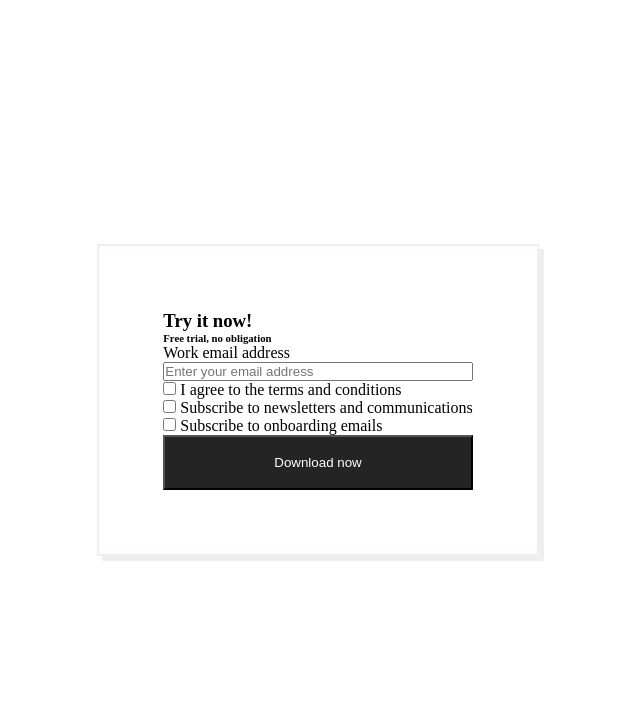
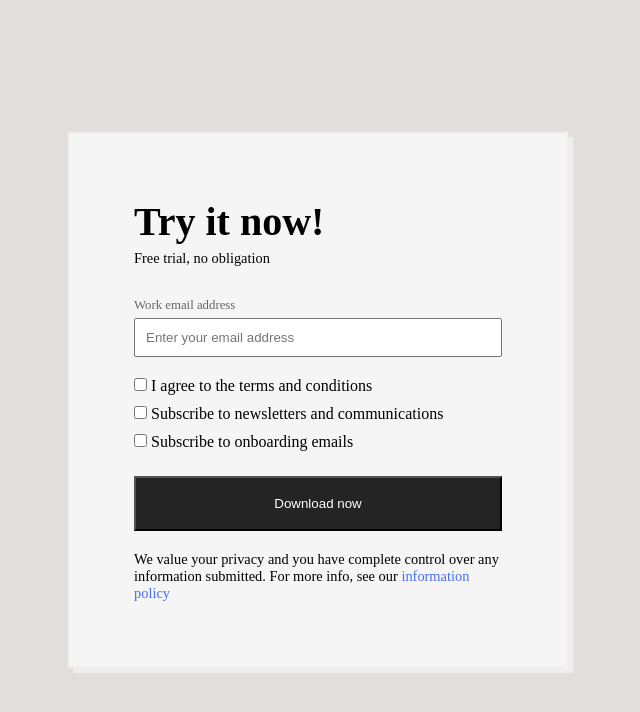
Before and after one commit to muhsinkamil/svelte-subscription, a Svelte app: page / in a window 1280 px wide. Shown: the top 712 px of the page, without its empty margins (322-962 px from the left). Built offline with nearby package versions, Linux system fonts and the light colour scheme.

Commit message:
Add styles to form and policy link

```diff
--- a/src/App.svelte
+++ b/src/App.svelte
@@ -19,8 +19,10 @@
 
 <main>
 	<div class="layout_card">
+		<div class="headings_wrapper">
 			<Headings heading="Try it now!"/>
-		<h6>Free trial, no obligation</h6>
+			<h6 class="sub_heading">Free trial, no obligation</h6>
+		</div>
 
 		<InputWithLabel
 			label="Work email address"
@@ -28,14 +30,21 @@
 			name="email"
 		/>
 
+		<div class="options_container">
 			{#each options as { label, name } (label)}
 			<CheckboxWithLabel
 				{label}
 				{name}
 			/>
 			{/each}
+		</div>
 
 		<Button label="Download now"></Button>
+
+		<p class="paragraph_privacy">
+			We value your privacy and you have complete control over any information submitted.
+			For more info, see our <a href="/" class="links">information policy</a>
+		</p>
 	</div>
 </main>
 
@@ -45,12 +54,40 @@
 		display: flex;
 		justify-content: center;
 		align-items: center;
+		background-color: rgb(226, 222, 222);
 	}
 	.layout_card {
 		display: flex;
 		padding: 5%;
 		flex-direction: column;
+		background-color: rgb(245, 245, 245);
 		border: 2px solid rgb(243, 237, 237);
 		box-shadow: 5px 5px rgb(238, 238, 238);
+		max-width: 500px;
+	}
+
+	.sub_heading {
+		font-size: 0.9em;
+		font-weight: 200;
+	}
+
+	.headings_wrapper {
+		padding: 0 0 1rem 0;
+	}
+
+	.options_container {
+		padding: 5px 0 20px 0;
+		display: flex;
+		flex-direction: column;
+	}
+
+	.paragraph_privacy {
+		font-size: 0.9em;
+		padding: 20px 0 0 0;
+	}
+
+	.links {
+		text-decoration: none;
+		color: #486ef3;
 	}
 </style>
--- a/src/components/Button.svelte
+++ b/src/components/Button.svelte
@@ -9,5 +9,6 @@
         padding: 18px;
         background-color: rgb(37, 36, 36);
         color: white;
+        cursor: pointer;
     }
 </style>
--- a/src/components/CheckboxWithLabel.svelte
+++ b/src/components/CheckboxWithLabel.svelte
@@ -4,7 +4,7 @@
 </script>
 
 
-<label name="checkbox_container">
+<label class="checkbox_container">
     <input type="checkbox" {name}>
     <span aria-label={label}>
         {label}
@@ -13,6 +13,6 @@
 
 <style>
     .checkbox_container {
-
+        padding: 5px 0;
     }
 </style>
--- a/src/components/Headings.svelte
+++ b/src/components/Headings.svelte
@@ -2,8 +2,11 @@
    export let heading;
 </script>
 
-<h3>{heading}</h3>
+<h3 class="headings">{heading}</h3>
 
 <style>
-
+    .headings {
+        padding: 0 0 5px 0;
+        font-size: 2.5em;
+    }
 </style>
--- a/src/components/InputWithLabel.svelte
+++ b/src/components/InputWithLabel.svelte
@@ -6,15 +6,25 @@
 
 
 <label class="input_container">
-    <span aria-label={label}>
+    <span aria-label={label} class="input_label">
         {label}
     </span>
-    <input type="input" {name} {placeholder}>
+    <input type="input" {name} {placeholder} class="input_box">
 </label>
 
 <style>
     .input_container {
         display: flex;
         flex-direction: column;
+        padding: 10px 0;
+    }
+
+    .input_label {
+        padding: 5px 0;
+        font-size: 0.8em;
+        color: rgb(103, 101, 101);
+    }
+    .input_box {
+        padding: 10px;
     }
 </style>
```
Lines whose indentation alone changed are shown as unchanged.
